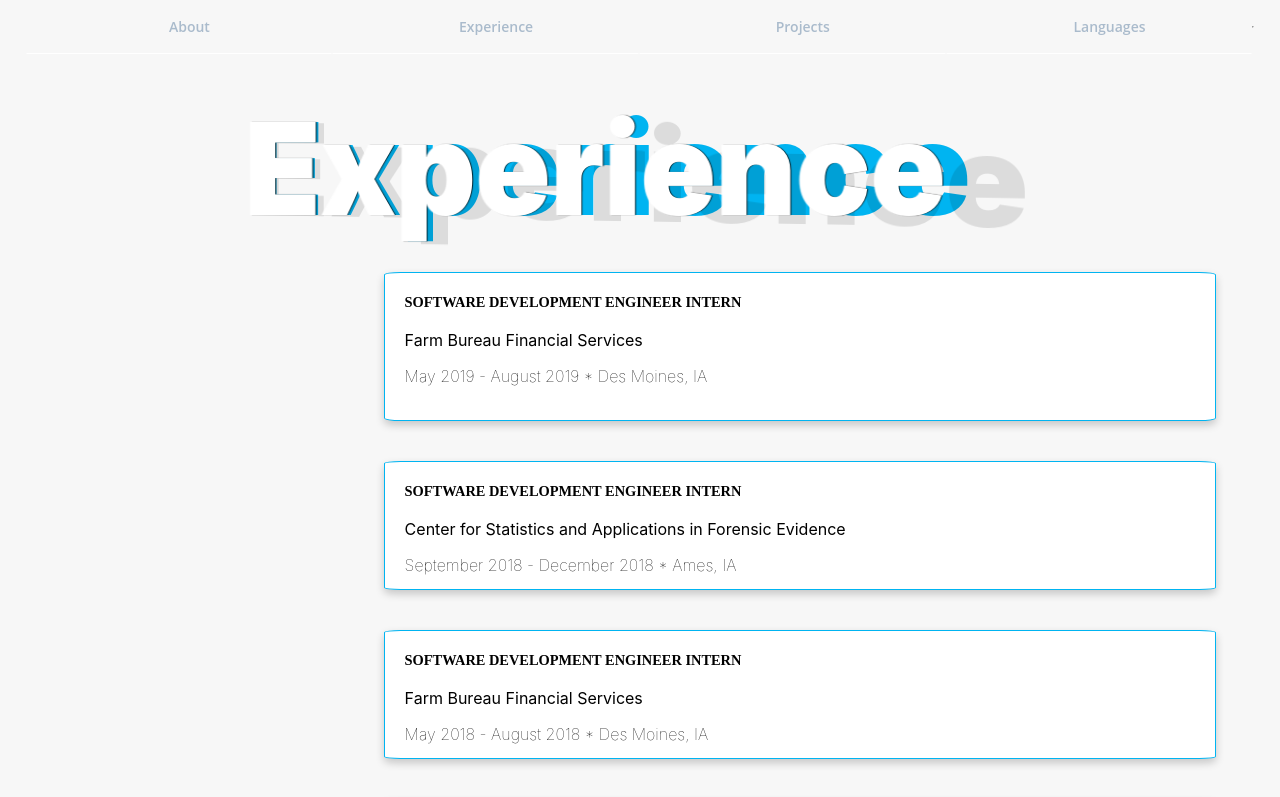
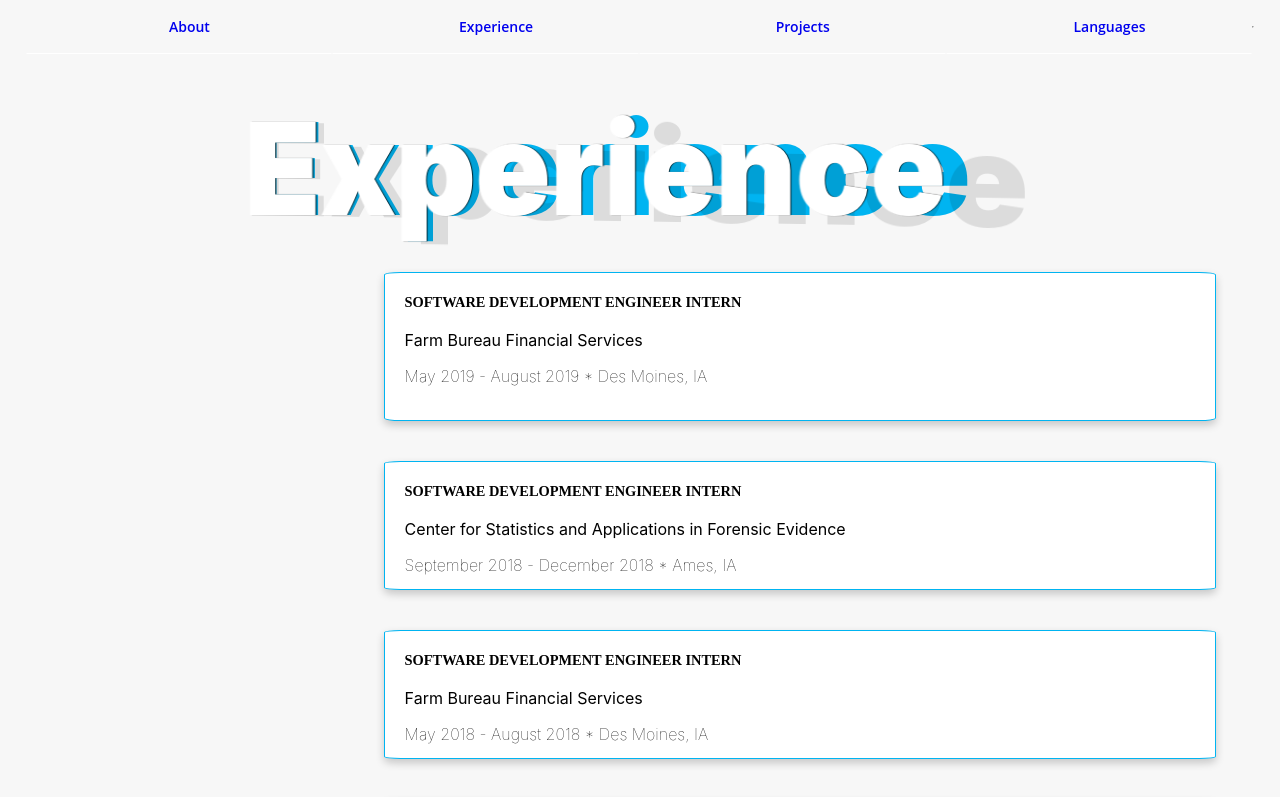
Before and after one commit to rishabnarendra/personalwebsite, a React (Create React App) app in the folder personal-website/: page / in a window 1280 px wide. Shown: the top 797 px of the page. Built offline with nearby package versions, Linux system fonts and the light colour scheme.

Commit message:
Added auto scroll on tabs click

```diff
--- a/personal-website/src/App.css
+++ b/personal-website/src/App.css
@@ -136,6 +136,10 @@
   border: 1px solid #abc;
   border-top: 2px solid #00B4F1;
   border-bottom: 1px solid #fff;
+}
+
+.Tabs{
+  text-decoration: none;
 }
 
 @media screen and (max-width: 800px) {
--- a/personal-website/src/App.js
+++ b/personal-website/src/App.js
@@ -11,22 +11,30 @@
     <div>
       <main class="Main">
         <input id="tab1" type="radio" name="tabs" />
-        <label for="tab1">About</label>
+        <label for="tab1"><a class="Tabs" href="#About">About</a></label>
 
         <input id="tab2" type="radio" name="tabs" />
-        <label for="tab2">Experience</label>
+        <label for="tab2"><a class="Tabs" href="#Experience">Experience</a></label>
 
         <input id="tab3" type="radio" name="tabs" />
-        <label for="tab3">Projects</label>
+        <label for="tab3"><a class="Tabs" href="#Projects">Projects</a></label>
 
         <input id="tab4" type="radio" name="tabs" />
-        <label for="tab4">Languages</label>
+        <label for="tab4"><a class="Tabs" href="#Languages">Languages</a></label>
         <hr />
       </main>
-      {/* <About /> */}
-      <Experience />
-      <Projects />
-      <Languages />
+      <div id="About">
+        {/* <About /> */}
+      </div>
+      <div id="Experience">
+        <Experience />
+      </div>
+      <div id="Projects">
+        <Projects />
+      </div>
+      <div id="Languages">
+        <Languages />
+      </div>
     </div>
   );
 }
```
